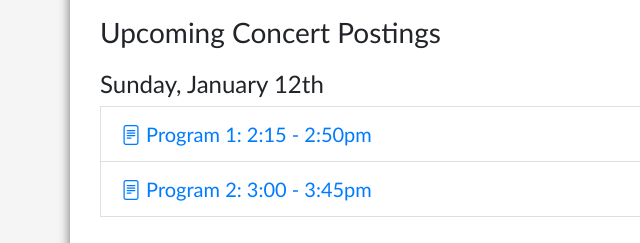
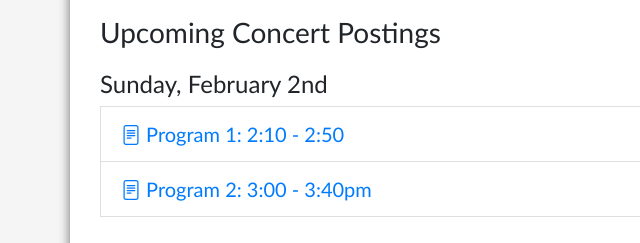
Before and after one commit to rozzasun/kmc-website, a plain HTML site: page concertTimesAndMessages.html in a window 1280 px wide. Shown: the part 446-689 px from the top of the page, 0-640 px from the left. Drawn offline with nearby package versions, Linux system fonts and the light colour scheme.

Commit message:
Feb 2nd concert

```diff
--- a/concertTimesAndMessages.html
+++ b/concertTimesAndMessages.html
@@ -77,14 +77,14 @@
             <h3>Upcoming Concert Postings</h3>
             <!-- <p>(Listing of the date of upcoming concerts with the programmes and times, posted 1 week in advance of the concert date)</p> -->
 
-            <h4 class="mt-3">Sunday, January 12th</h4>
-            <a style="font-size: 20px;" href="docs/programs/2025/january/2025-01-12_1.pdf" class="list-group-item">
+            <h4 class="mt-3">Sunday, February 2nd</h4>
+            <a style="font-size: 20px;" href="docs/programs/2025/february/2025-02-02_1.pdf" class="list-group-item">
               <i class="bi bi-file-text"></i>
-              Program 1: 2:15 - 2:50pm
+              Program 1: 2:10 - 2:50
             </a>
-            <a style="font-size: 20px;" href="docs/programs/2025/january/2025-01-12_2.pdf" class="list-group-item">
+            <a style="font-size: 20px;" href="docs/programs/2025/february/2025-02-02_2.pdf" class="list-group-item">
               <i class="bi bi-file-text"></i>
-              Program 2: 3:00 - 3:45pm
+              Program 2: 3:00 - 3:40pm
             </a>
 
             <h3>Concert Etiquette</h3>
```
Also changed, not shown: 2 other files.
